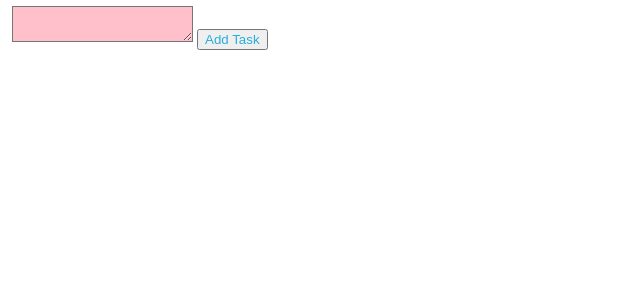
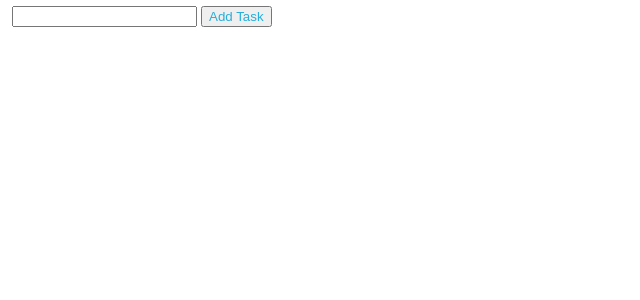
Before and after one commit to javeed-ahamed-khan/React-Assignment-5---Todo-List-React, a React app: page / in a window 1280 px wide. Shown: the top 300 px of the page, without its empty margins (0-640 px from the left). Built offline with nearby package versions, Linux system fonts and the light colour scheme.

Commit message:
textarea is changed to input

```diff
--- a/src/components/AddTodo.js
+++ b/src/components/AddTodo.js
@@ -7,7 +7,7 @@ const AddTodo = ({ insertTask }) => {
   };
   return (
     <div>
-      <textarea id="task" onChange={storeVal}></textarea>
+      <input id="task" onChange={storeVal}></input>
       <button id="btn" onClick={() => insertTask(val)}>
         Add Task
       </button>
--- a/src/components/ListItems.js
+++ b/src/components/ListItems.js
@@ -11,11 +11,11 @@ const ListItems = ({ todo, deleteTask, editTask, updateTask }) => {
         <>
           <p>{todo.todo_val}</p>
 
-          <textarea
+          <input
             className="editTask"
-            defaultValue={todo.todo_val}
+            value={todo.todo_val}
             onChange={storeVal}
-          ></textarea>
+          ></input>
           <button
             className="saveTask"
             onClick={() => updateTask(todo.todo_id, val)}
```
